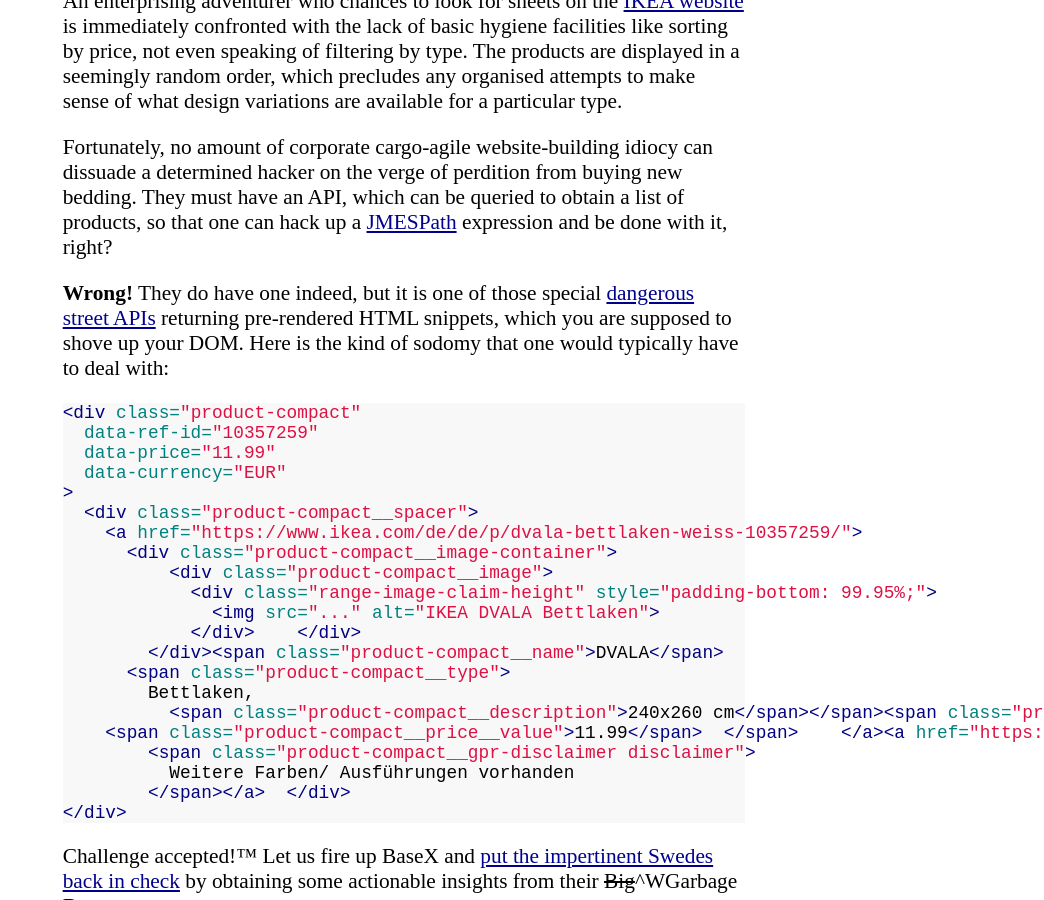
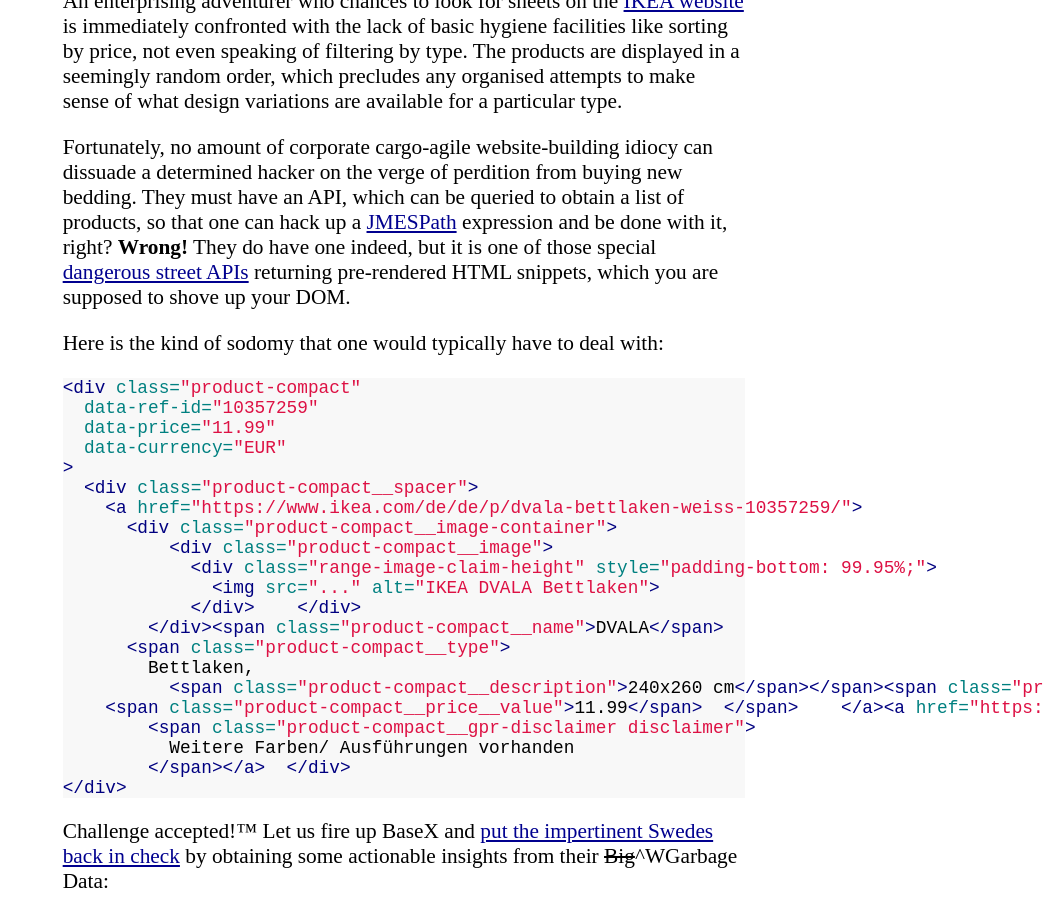
Before and after one commit to zyv/zyv.github.io, a Jekyll site: the page built from _posts/2019-07-28-xquery-saves-life-ikea.md, in a window 1280 px wide and 900 px high, scrolled down 818 px. Shown: the whole window, without its empty margins (236-1280 px from the left). Built offline with Jekyll 4.4.1, drawn with Linux system fonts in a browser that asks for light colours.

Commit message:
Formatting change

````diff
--- a/_posts/2019-07-28-xquery-saves-life-ikea.md
+++ b/_posts/2019-07-28-xquery-saves-life-ikea.md
@@ -24,9 +24,9 @@ Sure enough, however, this quickly turned out to be one of those brilliant plans
 
 An enterprising adventurer who chances to look for sheets on the [IKEA website](https://www.ikea.com/de/de/cat/bettwaesche-tl004/) is immediately confronted with the lack of basic hygiene facilities like sorting by price, not even speaking of filtering by type. The products are displayed in a seemingly random order, which precludes any organised attempts to make sense of what design variations are available for a particular type.
 
-Fortunately, no amount of corporate cargo-agile website-building idiocy can dissuade a determined hacker on the verge of perdition from buying new bedding. They must have an API, which can be queried to obtain a list of products, so that one can hack up a [JMESPath](http://jmespath.org) expression and be done with it, right?
+Fortunately, no amount of corporate cargo-agile website-building idiocy can dissuade a determined hacker on the verge of perdition from buying new bedding. They must have an API, which can be queried to obtain a list of products, so that one can hack up a [JMESPath](http://jmespath.org) expression and be done with it, right? **Wrong!** They do have one indeed, but it is one of those special [dangerous street APIs](https://www.youtube.com/watch?v=wTqsV3q7rRU) returning pre-rendered HTML snippets, which you are supposed to shove up your DOM.
 
-**Wrong!** They do have one indeed, but it is one of those special [dangerous street APIs](https://www.youtube.com/watch?v=wTqsV3q7rRU) returning pre-rendered HTML snippets, which you are supposed to shove up your DOM. Here is the kind of sodomy that one would typically have to deal with:
+Here is the kind of sodomy that one would typically have to deal with:
 
 ```html
 <div class="product-compact"
````
